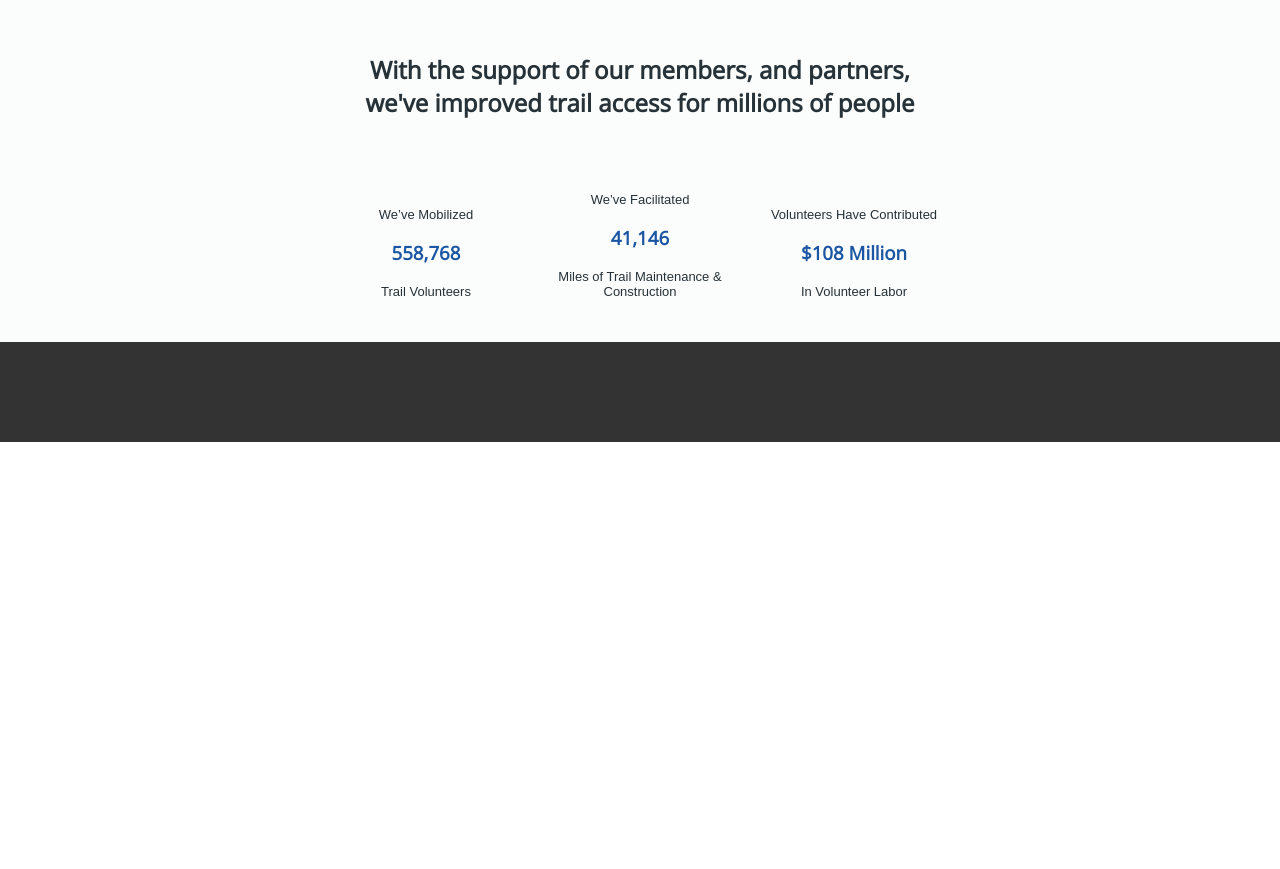
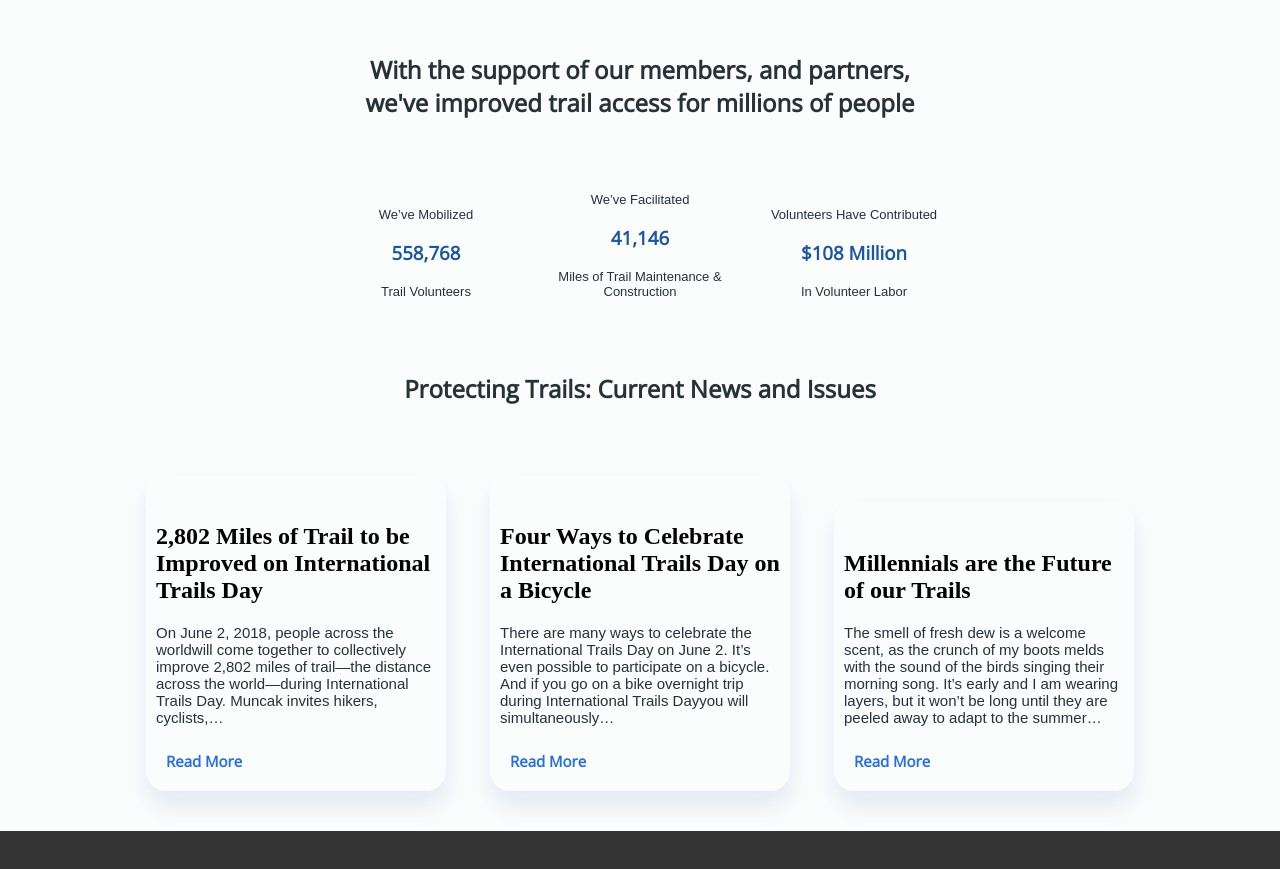
Before and after one commit to matviiko/muncak, a plain HTML site: page index.html in a window 1280 px wide. Shown: the part 1569-2438 px from the top of the page. Before the commit the page ends 2011 px from the top, so only its background shows below. Drawn offline with nearby package versions, Linux system fonts and the light colour scheme.

Commit message:
next upgrade N3

```diff
--- a/index.html
+++ b/index.html
@@ -94,6 +94,45 @@
                 </div>
             </div>
         </div>
+        <div class="content-3">
+            <div>
+                <h2 class="main-h2 width-h-3">
+                    Protecting Trails: Current News and Issues
+                </h2>
+            </div>
+            <div class="content-3-main">
+                <div class="cont-3-item">
+                    <img src="" >
+                    <h2 class="cont-3-h2">
+                        2,802 Miles of Trail to be Improved on International Trails Day
+                    </h2>
+                    <p>
+                        On June 2, 2018, people across the worldwill come together to collectively improve 2,802 miles of trail—the distance across the world—during International  Trails Day. Muncak invites hikers, cyclists,…
+                    </p>
+                    <a class="cont-3-a" href="#">Read More</a>
+                </div>
+                <div class="cont-3-item">
+                    <img src="" >
+                    <h2 class="cont-3-h2">
+                        Four Ways to Celebrate International Trails Day on a Bicycle
+                    </h2>
+                    <p>
+                        There are many ways to celebrate the International Trails Day on June 2. It’s even possible to participate on a bicycle. And if you go on a bike overnight trip during International Trails Dayyou will simultaneously…
+                    </p>
+                    <a class="cont-3-a" href="#">Read More</a>
+                </div>
+                <div class="cont-3-item">
+                    <img src="" >
+                    <h2 class="cont-3-h2">
+                        Millennials are the Future of our Trails
+                    </h2>
+                    <p>
+                        The smell of fresh dew is a welcome scent, as the crunch of my boots melds with the sound of the birds singing their morning song. It’s early and I am wearing layers, but it won’t be long until they are peeled away to adapt to the summer…
+                    </p>
+                    <a class="cont-3-a" href="#">Read More</a>
+                </div>
+            </div>
+        </div>
     </main>
 </div>
 <footer class="footer"></footer>
--- /dev/null
+++ b/style/content-three.css
@@ -0,0 +1,38 @@
+.cont-3-item {
+    padding: 10px;
+    margin: 20px;
+    display: inline-block;
+    width: 300px;
+    height: auto;
+    border-radius: 20px;
+    box-shadow: 1px 15px 23px 0px #e2eaf4;
+
+}
+
+.cont-3-item > P {
+    text-align: left;
+    color: #263238;
+    font-size: 15px;
+    font-family: 'Open Sans Regular', sans-serif;
+}
+
+.cont-3-item > h2 {
+    text-align: left;
+}
+
+.cont-3-a {
+    float: left;
+    color: #2870db;
+    font-size: 15px;
+    font-weight: bolder;
+}
+
+.content-3-main {
+    text-align: center;
+}
+
+.width-h-3 {
+    width: 530px;
+    padding: 50px 0;
+    text-align: center;
+}
--- a/style/main.css
+++ b/style/main.css
@@ -2,3 +2,4 @@
 @import "header.css";
 @import "content-one.css";
 @import "content-two.css";
+@import "content-three.css";
```
